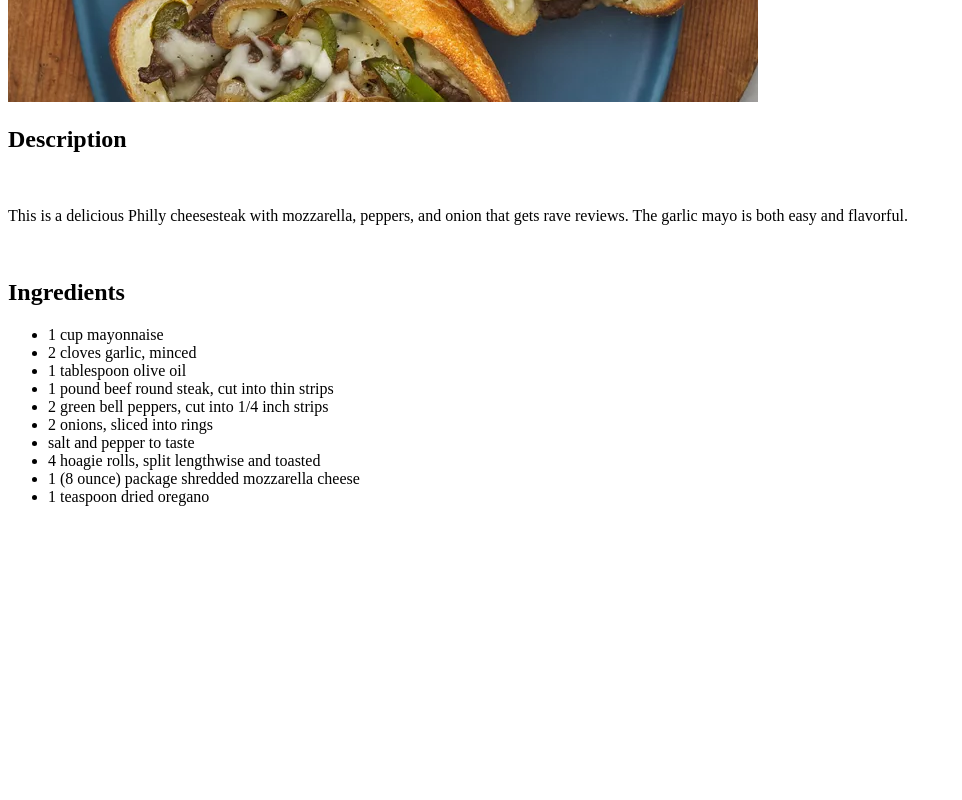
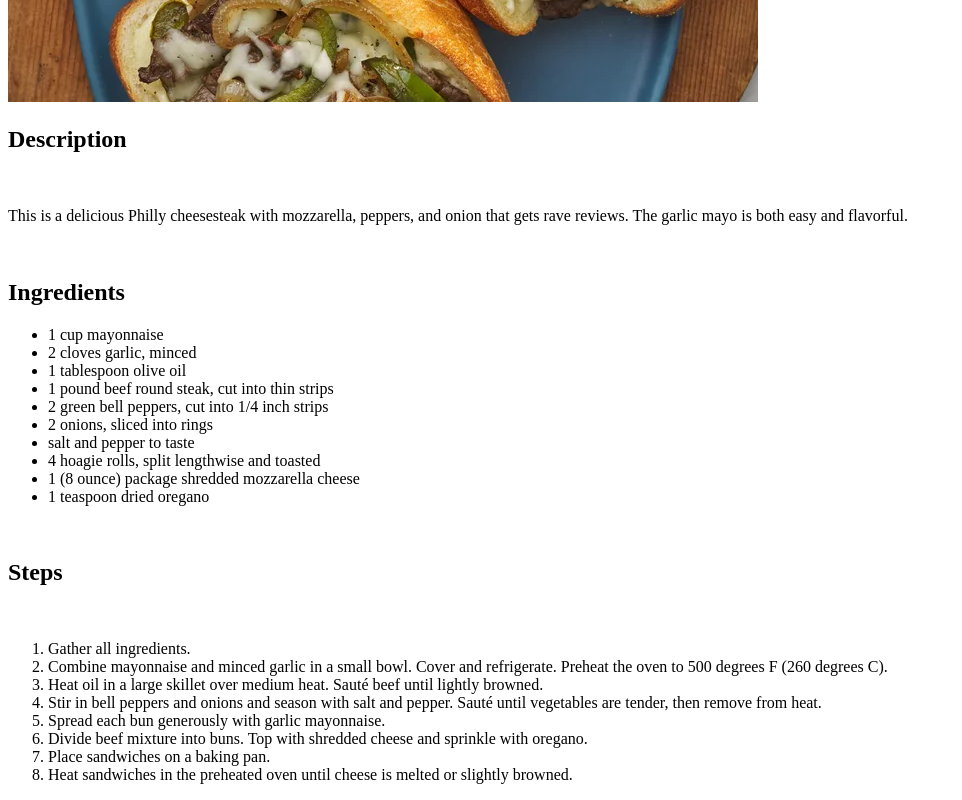
Before and after one commit to Demetrius-Redmond/odin-recipes, a plain HTML site: page recipes/philly.html in a window 1280 px wide. Shown: the part 559-1359 px from the top of the page, without its empty margins (0-962 px from the left). Before the commit the page ends 1081 px from the top, so only its background shows below. Drawn offline with Linux system fonts and the light colour scheme.

Commit message:
Added steps to philly.html

```diff
--- a/recipes/philly.html
+++ b/recipes/philly.html
@@ -29,8 +29,23 @@
 			<li>4 hoagie rolls, split lengthwise and toasted</li>
 			<li>1 (8 ounce) package shredded mozzarella cheese</li>
 			<li>1 teaspoon dried oregano</li>
-		</ul>
+		</ul><br>
 
+		<h2>Steps</h2><br>
+
+		<ol>
+			<li>Gather all ingredients.</li>
+			<li>Combine mayonnaise and minced garlic in a small bowl. Cover and refrigerate. Preheat the oven to 500 degrees F (260 degrees C).</li>
+			<li>Heat oil in a large skillet over medium heat. Sauté beef until lightly browned.</li>
+			<li>Stir in bell peppers and onions and season with salt and pepper. Sauté until vegetables are tender, then remove from heat.</li>
+			<li>Spread each bun generously with garlic mayonnaise.</li>
+			<li>Divide beef mixture into buns. Top with shredded cheese and sprinkle with oregano.</li>
+			<li>Place sandwiches on a baking pan.</li>
+			<li>Heat sandwiches in the preheated oven until cheese is melted or slightly browned.</li>
+
+
+
+		</ol>
 
 
 
```
